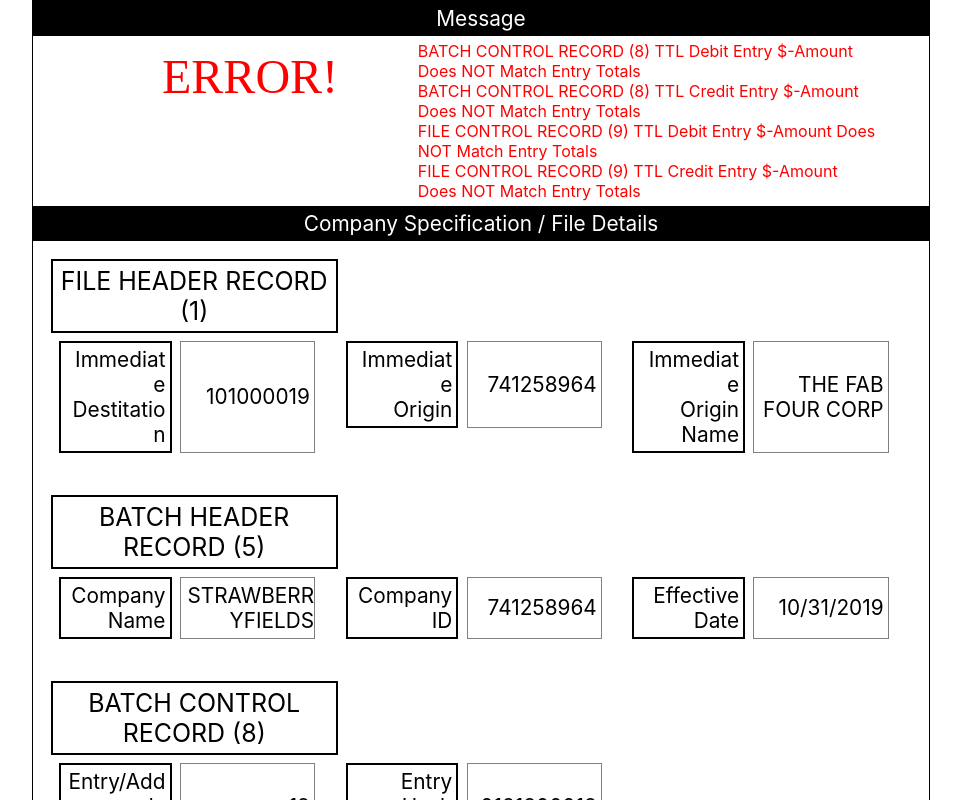
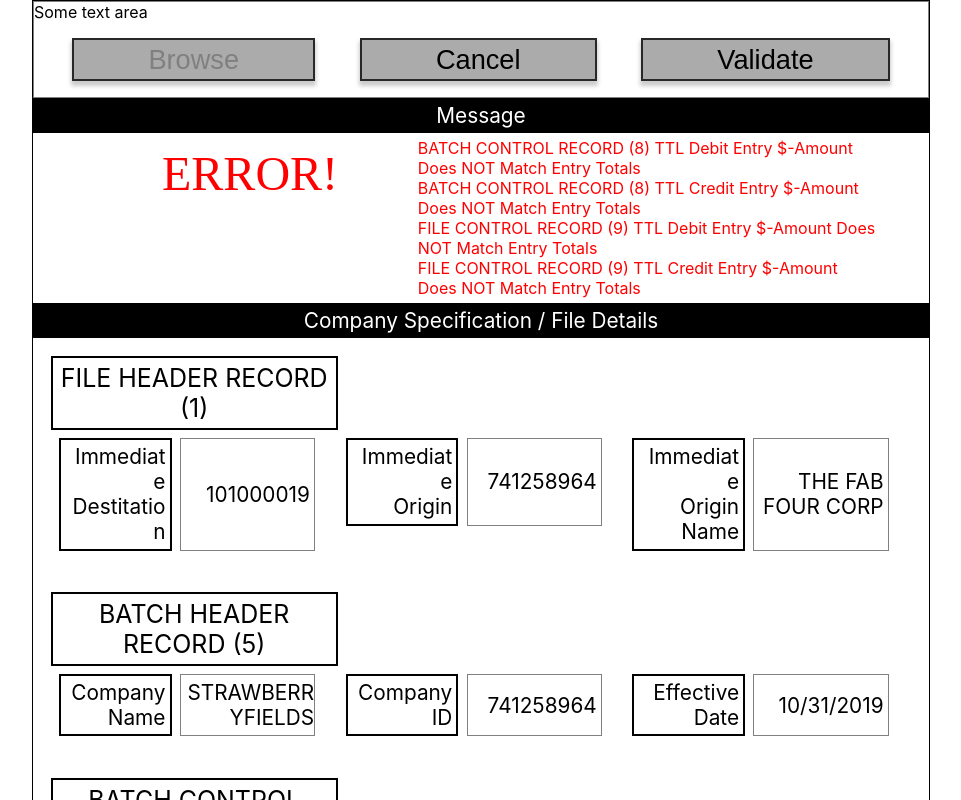
Before and after one commit to graysonkuhns/nacha-validator, a React (Create React App) app in the folder frontend/: page / in a window 1280 px wide. Shown: the top 800 px of the page, without its empty margins (160-1121 px from the left). Built offline with nearby package versions, Linux system fonts and the light colour scheme.

Commit message:
FileView buttons + testing data

```diff
--- a/frontend/src/pages/DetailView.tsx
+++ b/frontend/src/pages/DetailView.tsx
@@ -110,18 +110,26 @@ export default function DetailView() {
     {
       field: 'debitEntryAmount',
       reason: 'BATCH CONTROL RECORD (8) TTL Debit Entry $-Amount Does NOT Match Entry Totals',
+      start: 64,
+      length: 10,
     },
     {
       field: 'creditEntryAmount',
       reason: 'BATCH CONTROL RECORD (8) TTL Credit Entry $-Amount Does NOT Match Entry Totals',
+      start: 74,
+      length: 10,
     },
     {
       field: 'debitEntryAmount',
       reason: 'FILE CONTROL RECORD (9) TTL Debit Entry $-Amount Does NOT Match Entry Totals',
+      start: 104,
+      length: 10,
     },
     {
       field: 'creditEntryAmount',
       reason: 'FILE CONTROL RECORD (9) TTL Credit Entry $-Amount Does NOT Match Entry Totals',
+      start: 114,
+      length: 10,
     },
   ];
 
--- a/frontend/src/pages/FileView.tsx
+++ b/frontend/src/pages/FileView.tsx
@@ -1,5 +1,69 @@
 import React from 'react';
+import { Grid } from '@material-ui/core';
+
+interface GrayButtonProps {
+  onClick: () => void;
+  text: string;
+  disabled?: boolean;
+}
+
+const GrayButton: React.FC<GrayButtonProps> = ({ onClick, text, disabled }) => {
+  return (
+    <button onClick={onClick} style={{
+      backgroundColor: '#ababab',
+      border: '2px solid #292828',
+      boxShadow: '0px 4px 4px 1px #ccc',
+      color: disabled ? 'grey' : 'black',
+      fontSize: '1.7em',
+    }}>
+      <div style={{
+        paddingTop: '0.1em',
+        paddingBottom: '0.1em',
+        paddingRight: '2.5em',
+        paddingLeft: '2.5em',
+      }}>
+        {text}
+      </div>
+    </button>
+  )
+};
+
+const FilePreview: React.FC = () => {
+  return (
+    <div style={{
+      minWidth: '80%',
+      minHeight: '60%',
+    }}>
+      Some text area
+    </div>
+  );
+};
 
 export default function FileView() {
-  return (<></>);
+  return (
+    <div style={{ border: '1px solid grey', minWidth: '90%', }}>
+      <Grid container direction="column">
+        <Grid item xs={12}>
+          <FilePreview />
+        </Grid>
+        <Grid item xs={12}>
+          <Grid container direction="row" justify="space-around" style={{ padding: '1em' }}>
+            <GrayButton
+              text="Browse"
+              disabled
+              onClick={() => {}}
+            />
+            <GrayButton
+              text="Cancel"
+              onClick={() => {}}
+            />
+            <GrayButton
+              text="Validate"
+              onClick={() => {}}
+            />
+          </Grid>
+        </Grid>
+      </Grid>
+    </div>
+  );
 }
--- a/frontend/src/pages/RecordView.tsx
+++ b/frontend/src/pages/RecordView.tsx
@@ -45,6 +45,8 @@ export type Record =
 export interface RecordError {
   field: string;
   reason: string;
+  start: number;
+  length: number;
 }
 
 interface RecordViewProps {
```
Also changed, not shown: frontend/4910995.txt (added), 1 other file (tests, documents, lock files or other folders).
